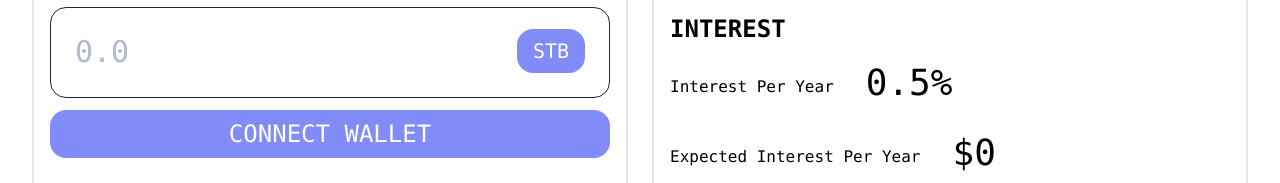
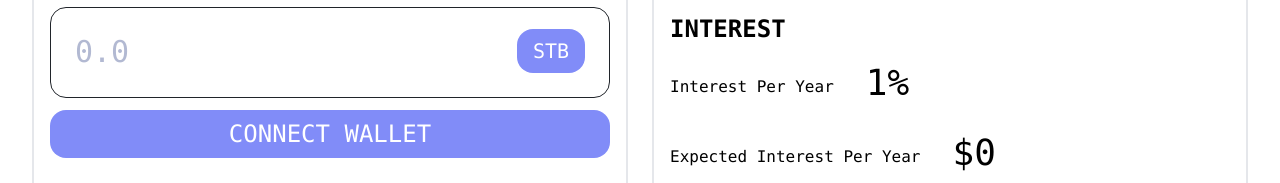
Before and after one commit to erichuang27/stabler_coin, a React (Create React App) app: page /dashboard in a window 1280 px wide. Shown: the part 360-543 px from the top of the page. Built offline with nearby package versions, Linux system fonts and the light colour scheme.

Commit message:
increased interest rate

```diff
--- a/src/dashboard.js
+++ b/src/dashboard.js
@@ -179,11 +179,11 @@ export default function Dashboard() {
 
                     <div className="flex flex-row">
                       <div className='mt-3 mr-8'> Interest Per Year</div>
-                      <div className='text-4xl'>0.5%</div>
+                      <div className='text-4xl'>1%</div>
                     </div>
                     <div className="flex flex-row">
                       <div className='mt-3 mr-8'> Expected Interest Per Year</div>
-                      <div className='text-4xl'>${balance * 0.005}</div>
+                      <div className='text-4xl'>${balance * 0.01}</div>
 
                     </div>
                   </div>
```
